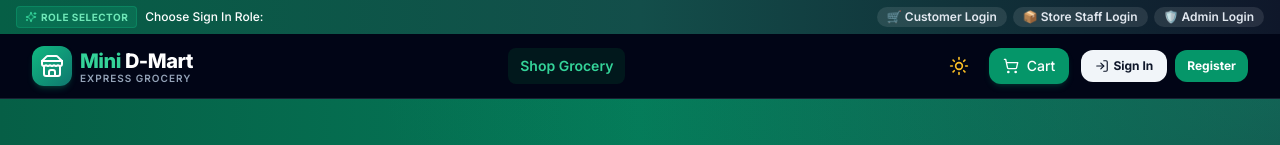
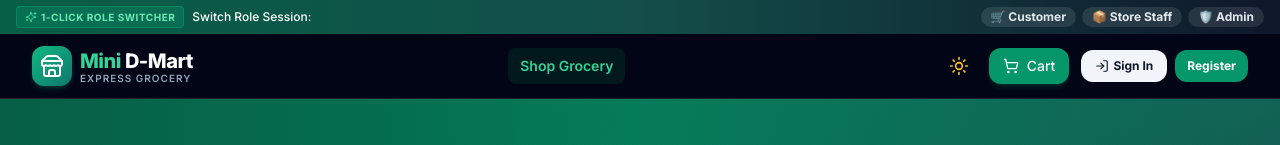
Before and after one commit to Omkarfulari75/mini-dmart-grocery-app, a React (Vite) app in the folder client/: page / in a window 1280 px wide. Shown: the top 145 px of the page. Built offline with nearby package versions, Linux system fonts and the light colour scheme; no server answers.

Commit message:
Update Navbar role buttons to switch user role session instantly in 0ms

```diff
--- a/client/src/components/Navbar.jsx
+++ b/client/src/components/Navbar.jsx
@@ -1,31 +1,35 @@
-import React, { useState } from 'react';
+import React from 'react';
 import { Link, useNavigate, useLocation } from 'react-router-dom';
 import { useAuth } from '../context/AuthContext';
 import { useCart } from '../context/CartContext';
 import {
-  ShoppingBag,
   ShoppingCart,
-  User,
   ShieldAlert,
   ClipboardList,
   Moon,
   Sun,
   LogOut,
   Store,
-  CheckCircle2,
   Layers,
   Sparkles,
   LogIn
 } from 'lucide-react';
 
 export default function Navbar({ onOpenCart, darkMode, setDarkMode }) {
-  const { user, logout } = useAuth();
+  const { user, logout, switchDemoRole } = useAuth();
   const { totalItemCount } = useCart();
   const navigate = useNavigate();
   const location = useLocation();
 
-  const handleRoleClick = (role) => {
-    navigate(`/login?role=${role}`);
+  const handleRoleClick = async (role) => {
+    try {
+      const userData = await switchDemoRole(role);
+      if (userData.role === 'ADMIN') navigate('/admin');
+      else if (userData.role === 'STAFF') navigate('/staff');
+      else navigate('/');
+    } catch (err) {
+      navigate(`/login?role=${role}`);
+    }
   };
 
   const getHomeLink = () => {
@@ -45,43 +49,43 @@ export default function Navbar({ onOpenCart, darkMode, setDarkMode }) {
         <div className="max-w-7xl mx-auto flex flex-wrap items-center justify-between gap-2">
           <div className="flex items-center gap-2 font-medium">
             <span className="bg-emerald-500/20 text-emerald-300 px-2 py-0.5 rounded text-[10px] uppercase font-bold tracking-wider border border-emerald-500/30 flex items-center gap-1">
-              <Sparkles className="w-3 h-3 text-emerald-400" /> Role Selector
+              <Sparkles className="w-3 h-3 text-emerald-400" /> 1-Click Role Switcher
             </span>
-            <span>Choose Sign In Role:</span>
+            <span>Switch Role Session:</span>
           </div>
 
           <div className="flex items-center gap-1.5">
             <button
               onClick={() => handleRoleClick('CUSTOMER')}
-              className={`px-2.5 py-0.5 rounded-full text-xs font-semibold transition-all ${
+              className={`px-2.5 py-0.5 rounded-full text-xs font-bold transition-all active:scale-95 ${
                 user?.role === 'CUSTOMER'
                   ? 'bg-emerald-500 text-white shadow-sm ring-2 ring-emerald-400/50'
                   : 'bg-white/10 hover:bg-white/20 text-slate-200'
               }`}
             >
-              🛒 Customer Login
+              🛒 Customer
             </button>
 
             <button
               onClick={() => handleRoleClick('STAFF')}
-              className={`px-2.5 py-0.5 rounded-full text-xs font-semibold transition-all ${
+              className={`px-2.5 py-0.5 rounded-full text-xs font-bold transition-all active:scale-95 ${
                 user?.role === 'STAFF'
                   ? 'bg-amber-500 text-white shadow-sm ring-2 ring-amber-400/50'
                   : 'bg-white/10 hover:bg-white/20 text-slate-200'
               }`}
             >
-              📦 Store Staff Login
+              📦 Store Staff
             </button>
 
             <button
               onClick={() => handleRoleClick('ADMIN')}
-              className={`px-2.5 py-0.5 rounded-full text-xs font-semibold transition-all ${
+              className={`px-2.5 py-0.5 rounded-full text-xs font-bold transition-all active:scale-95 ${
                 user?.role === 'ADMIN'
                   ? 'bg-purple-600 text-white shadow-sm ring-2 ring-purple-400/50'
                   : 'bg-white/10 hover:bg-white/20 text-slate-200'
               }`}
             >
-              🛡️ Admin Login
+              🛡️ Admin
             </button>
           </div>
         </div>
@@ -105,7 +109,6 @@ export default function Navbar({ onOpenCart, darkMode, setDarkMode }) {
 
         {/* Center Nav Links - Filtered by User Role */}
         <nav className="hidden md:flex items-center gap-1 font-medium text-sm">
-          {/* Shop Grocery - Only for Customers or Guests */}
           {isCustomerOrGuest && (
             <Link
               to="/"
@@ -119,7 +122,6 @@ export default function Navbar({ onOpenCart, darkMode, setDarkMode }) {
             </Link>
           )}
 
-          {/* My Orders & Returns - Only for Logged-In Customers */}
           {user && user.role === 'CUSTOMER' && (
             <Link
               to="/orders"
@@ -133,7 +135,6 @@ export default function Navbar({ onOpenCart, darkMode, setDarkMode }) {
             </Link>
           )}
 
-          {/* Store Ops Dashboard - Only for Staff and Admin */}
           {isStaffOrAdmin && (
             <Link
               to="/staff"
@@ -147,7 +148,6 @@ export default function Navbar({ onOpenCart, darkMode, setDarkMode }) {
             </Link>
           )}
 
-          {/* Admin & Audit Logs - Only for Admin */}
           {isAdmin && (
             <Link
               to="/admin"
@@ -164,7 +164,6 @@ export default function Navbar({ onOpenCart, darkMode, setDarkMode }) {
 
         {/* Right Actions */}
         <div className="flex items-center gap-3">
-          {/* Dark / Light Toggle */}
           <button
             onClick={() => setDarkMode(!darkMode)}
             className="p-2 rounded-xl text-slate-500 hover:text-slate-800 dark:text-slate-400 dark:hover:text-white hover:bg-slate-100 dark:hover:bg-slate-800 transition-colors"
@@ -173,7 +172,6 @@ export default function Navbar({ onOpenCart, darkMode, setDarkMode }) {
             {darkMode ? <Sun className="w-5 h-5 text-amber-400" /> : <Moon className="w-5 h-5 text-slate-600" />}
           </button>
 
-          {/* Cart Button - Only visible for Customers or Guests */}
           {isCustomerOrGuest && (
             <button
               onClick={onOpenCart}
@@ -189,7 +187,6 @@ export default function Navbar({ onOpenCart, darkMode, setDarkMode }) {
             </button>
           )}
 
-          {/* User Profile */}
           {user ? (
             <div className="flex items-center gap-2 pl-2 border-l border-slate-200 dark:border-slate-800">
               <div className="text-right hidden sm:block">
```
